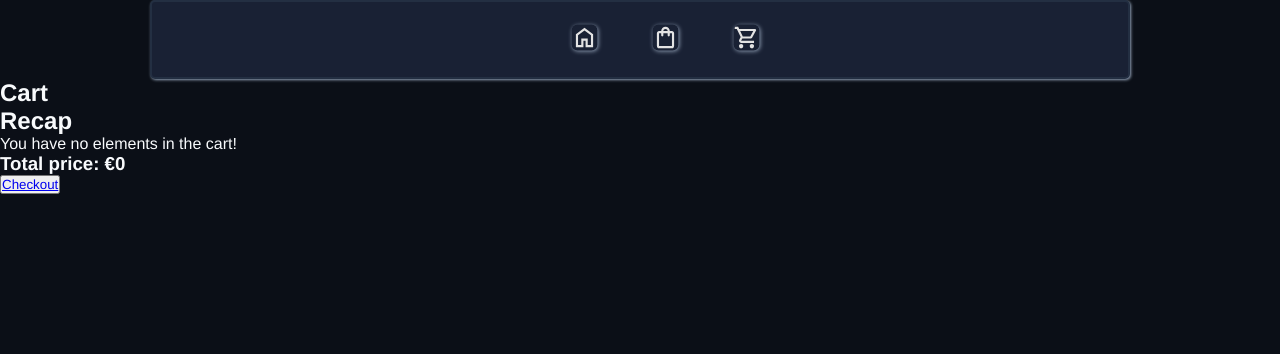
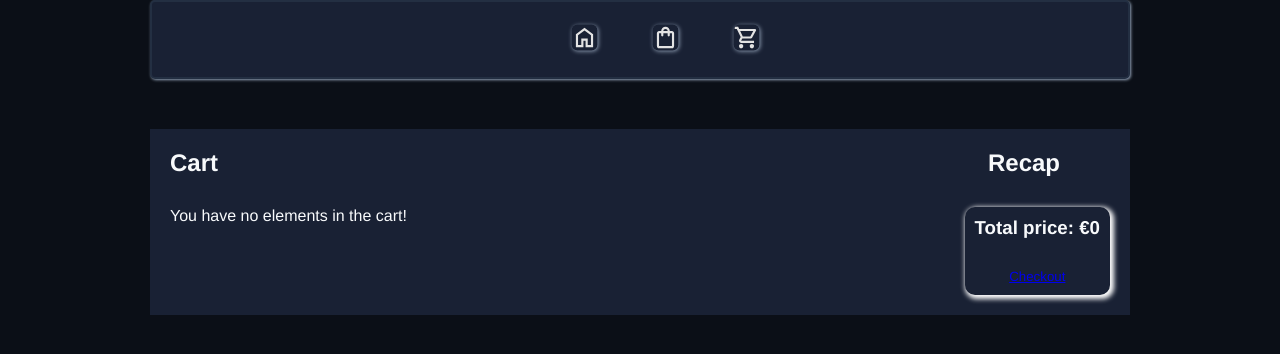
Before and after one commit to Vincde/Project-Shopping-Cart, a React (Vite) app: page /cart in a window 1280 px wide. Shown: the top 354 px of the page. Built offline with nearby package versions, Linux system fonts and the light colour scheme.

Commit message:
Add css for main container in cart component

```diff
--- a/src/components/cart/Cart.jsx
+++ b/src/components/cart/Cart.jsx
@@ -6,14 +6,14 @@ export default function Cart({cart, handleChangeCart}) {
     const price = cart.reduce((total, el) => total + el.price*el.numberOfPieces, 0);
 
     return(
-        <div>
+        <div className={styles.cartContainer}>
             <div className={styles.cartTitles}>
                 <h2>Cart</h2>
                 <h2>Recap</h2>
             </div>
 
             <div className={styles.mainContent}>
-                <section>
+                <section className={styles.cartSection}>
                     {cart.length > 0 ? (cart.toReversed().map((el, index) => {
                         const imageDescr = "product n." + index;
                         return(
--- a/src/components/cart/Cart.module.css
+++ b/src/components/cart/Cart.module.css
@@ -0,0 +1,42 @@
+.cartContainer{
+    background-color: var(--bcg_color_child);
+    margin: var(--margin_base);
+    margin-top: 50px;
+    padding: 20px;
+}
+
+
+.cartTitles{
+    display: flex;
+    justify-content: space-between;
+}
+
+.cartTitles :last-of-type{
+    margin-right: 50px;
+}
+
+.mainContent{
+    display:flex;
+    justify-content: space-between;
+}
+
+
+.cartSection, .recap{
+    margin-top: 30px;
+}
+
+.recap{
+    padding: 10px;
+    box-shadow: 2px 2px 5px 2px white;
+    max-height: 80px;
+    border-radius: 10px;
+}
+
+.recap > button{
+    text-decoration: none;
+    margin-top: 30px;
+    width: 100%;
+    border:none;
+    background-color: var(--bcg_color_child);
+    color:inherit;
+}
```
